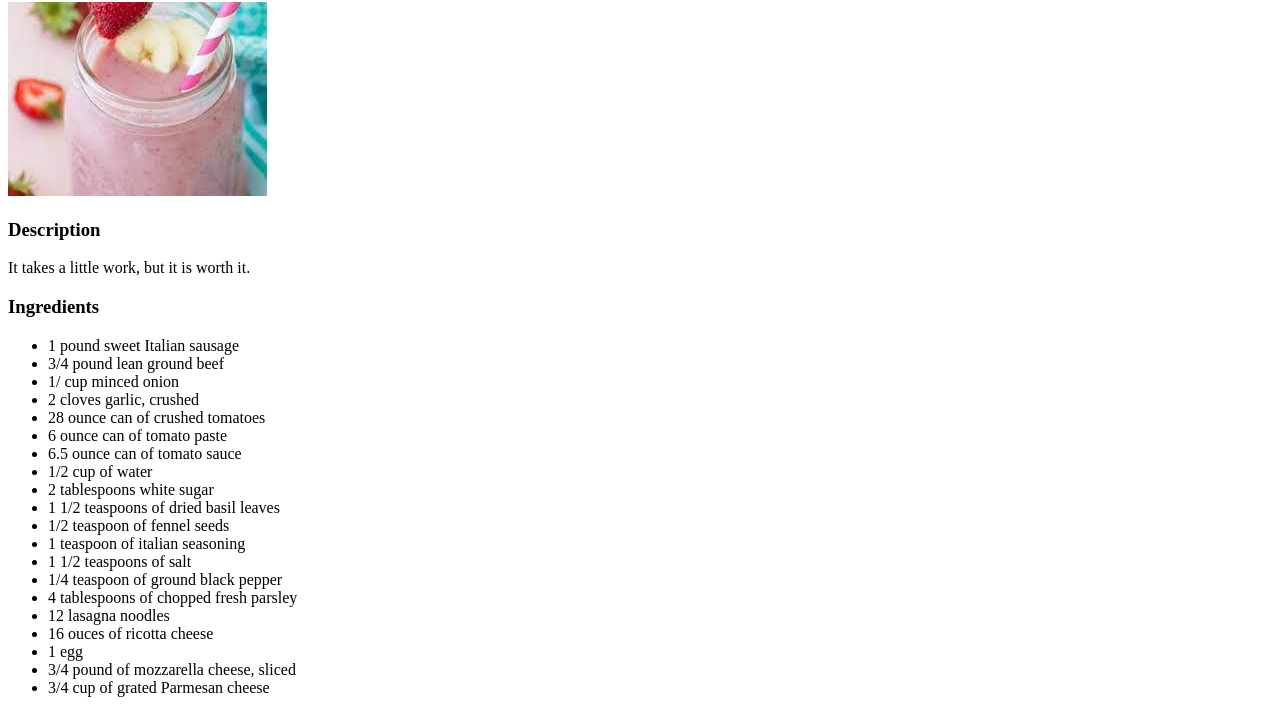
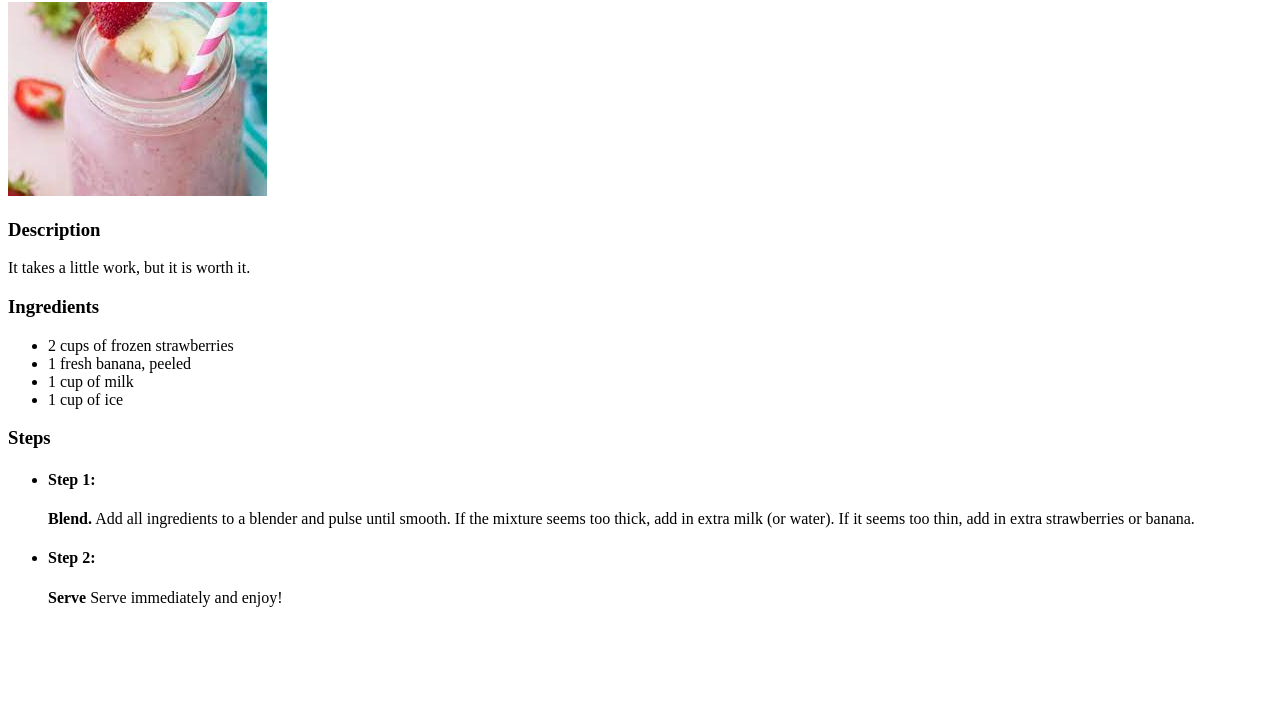
Before and after one commit to rawlin08/odin-recipes, a plain HTML site: page recipes/smoothie.html in a window 1280 px wide. Shown: the part 78-790 px from the top of the page. Drawn offline with Linux system fonts and the light colour scheme.

Commit message:
added ingredients and steps

```diff
--- a/recipes/smoothie.html
+++ b/recipes/smoothie.html
@@ -12,34 +12,15 @@
     <p>It takes a little work, but it is worth it.</p>
     <h3>Ingredients</h3>
     <ul>
-        <li>1 pound sweet Italian sausage</li>
-        <li>3/4 pound lean ground beef</li>
-        <li>1/ cup minced onion</li>
-        <li>2 cloves garlic, crushed</li>
-        <li>28 ounce can of crushed tomatoes</li>
-        <li>6 ounce can of tomato paste</li>
-        <li>6.5 ounce can of tomato sauce</li>
-        <li>1/2 cup of water</li>
-        <li>2 tablespoons white sugar</li>
-        <li>1 1/2 teaspoons of dried basil leaves</li>
-        <li>1/2 teaspoon of fennel seeds</li>
-        <li>1 teaspoon of italian seasoning</li>
-        <li>1 1/2 teaspoons of salt</li>
-        <li>1/4 teaspoon of ground black pepper</li>
-        <li>4 tablespoons of chopped fresh parsley</li>
-        <li>12 lasagna noodles</li>
-        <li>16 ouces of ricotta cheese</li>
-        <li>1 egg</li>
-        <li>3/4 pound of mozzarella cheese, sliced</li>
-        <li>3/4 cup of grated Parmesan cheese</li>
+        <li>2 cups of frozen strawberries</li>
+        <li>1 fresh banana, peeled</li>
+        <li>1 cup of milk</li>
+        <li>1 cup of ice</li>
     </ul>
     <h3>Steps</h3>
     <ul>
-        <li><h4>Step 1:</h4><p>In a Dutch oven, cook sausage, ground beef, onion, and garlic over medium heat until well browned. Stir in crushed tomatoes, tomato paste, tomato sauce, and water. Season with sugar, basil, fennel seeds, Italian seasoning, 1 teaspoon salt, pepper, and 2 tablespoons parsley. Simmer, covered, for about 1 1/2 hours, stirring occasionally.</p></li>
-        <li><h4>Step 2:</h4><p>Bring a large pot of lightly salted water to a boil. Cook lasagna noodles in boiling water for 8 to 10 minutes. Drain noodles, and rinse with cold water. In a mixing bowl, combine ricotta cheese with egg, remaining parsley, and 1/2 teaspoon salt.</p></li>
-        <li><h4>Step 3:</h4><p>Preheat oven to 374 degrees F (190 degrees C).</p></li>
-        <li><h4>Step 4:</h4><p>To assemble, spread 1 1/2 cups of meat sauce in the bottom of a 9x13-inch baking dish. Arrange 6 noodles lengthwise over meat sauce. Spread with one half of the ricotta cheese mixture. Top with a third of mozzarella cheese slices. Spoon 1 1/2 cups meat sauce over mozzarella, and sprinkle with 1/4 cup Parmesan cheese. Repeat layers, and top with remaining mozzarella and Parmesan cheese. Cover with foil: to prevent sticking, either spray foil with cooking spray, or make sure the foil does not touch the cheese.</p></li>
-        <li><h4>Step 4:</h4><p>Bake in preheated oven for 24 minutes. Remove foil, and bake an additional 24 minutes. Cool for 14 minutes before serving.</p></li>
+        <li><h4>Step 1:</h4><p><strong>Blend.</strong> Add all ingredients to a blender and pulse until smooth.  If the mixture seems too thick, add in extra milk (or water).  If it seems too thin, add in extra strawberries or banana.</p></li>
+        <li><h4>Step 2:</h4><p><strong>Serve</strong> Serve immediately and enjoy!</p></li>
     </ul>
 </body>
 </html>
```
